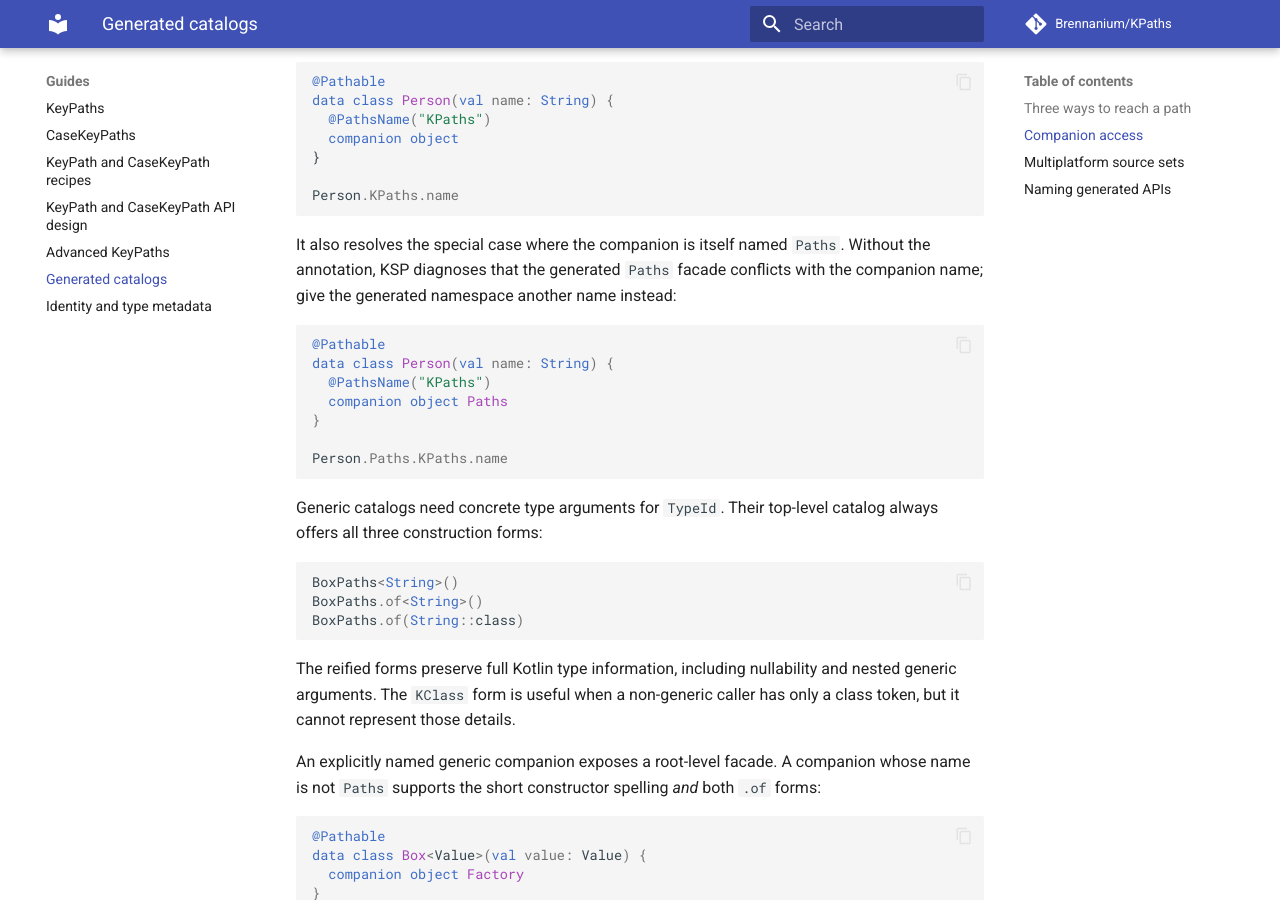
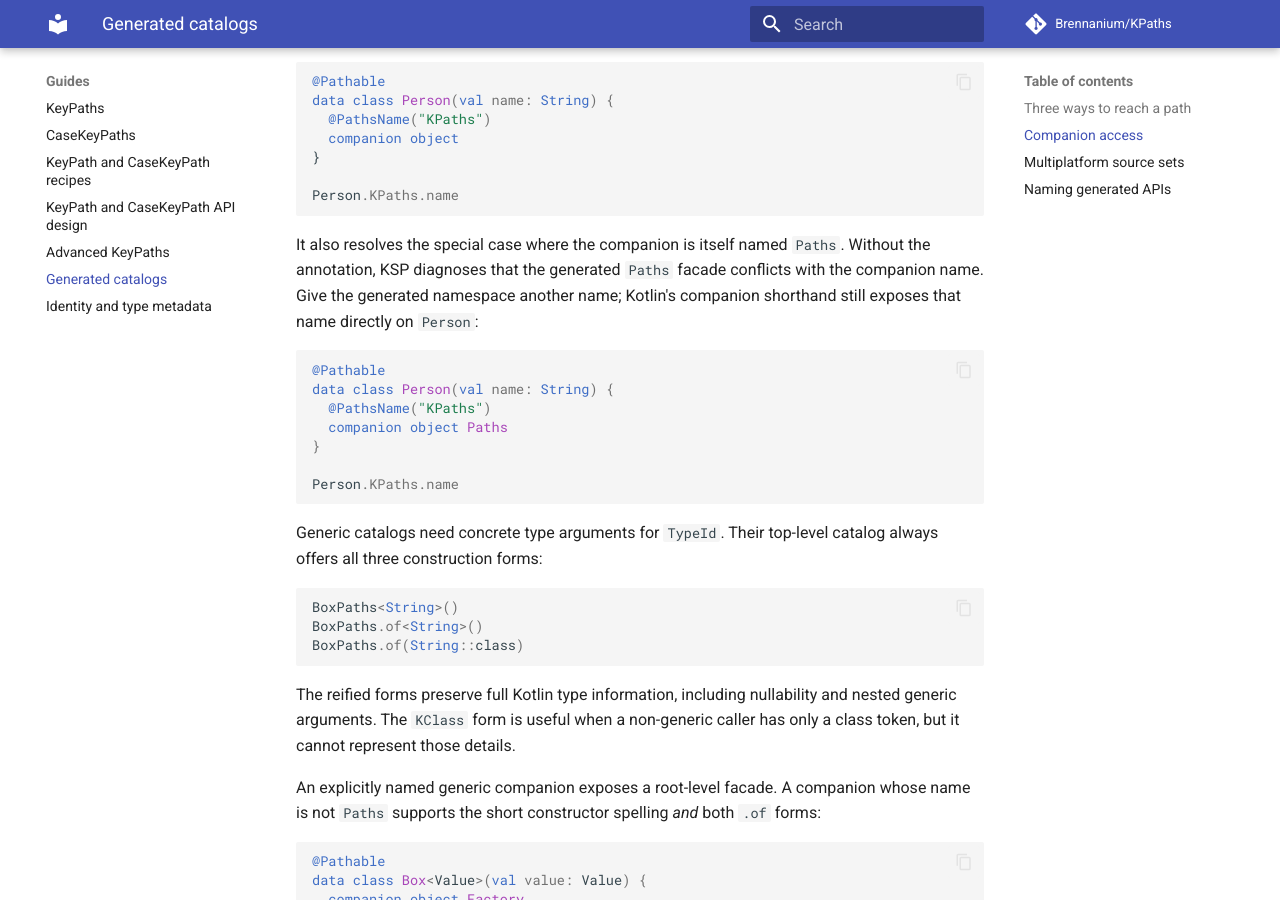
Before and after one commit to Brennanium/KPaths, an MkDocs documentation site: the page built from docs/generation.md, in a window 1280 px wide and 900 px high, scrolled down 2276 px. Built offline with MkDocs 1.6.1 and Material for MkDocs 9.7.7, drawn with Linux system fonts in a browser that asks for light colours; comment, search, counter and statistics services are not loaded.

Commit message:
Use direct companion facade names

````diff
--- a/docs/generation.md
+++ b/docs/generation.md
@@ -104,8 +104,9 @@ Person.KPaths.name
 ```
 
 It also resolves the special case where the companion is itself named `Paths`. Without the
-annotation, KSP diagnoses that the generated `Paths` facade conflicts with the companion name;
-give the generated namespace another name instead:
+annotation, KSP diagnoses that the generated `Paths` facade conflicts with the companion name.
+Give the generated namespace another name; Kotlin's companion shorthand still exposes that name
+directly on `Person`:
 
 ```kotlin
 @Pathable
@@ -114,7 +115,7 @@ data class Person(val name: String) {
   companion object Paths
 }
 
-Person.Paths.KPaths.name
+Person.KPaths.name
 ```
 
 Generic catalogs need concrete type arguments for `TypeId`. Their top-level catalog always offers
````
Also changed, not shown: 1 other file.
